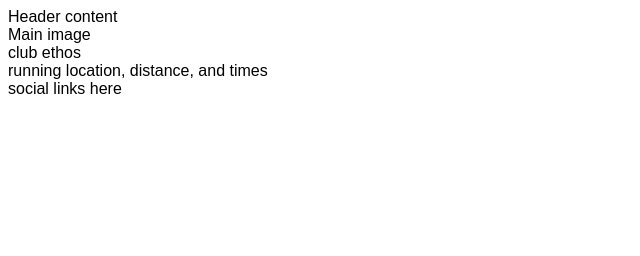
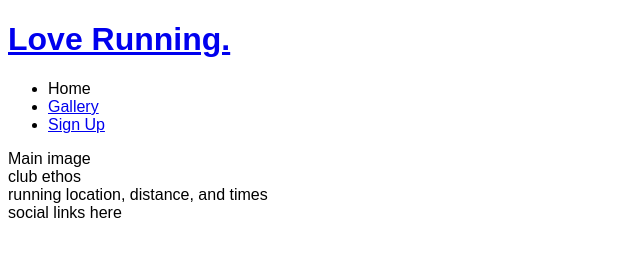
Before and after one commit to NowickiLukasz/love_running, a plain HTML site: page index.html in a window 1280 px wide. Shown: the whole page, without its empty margins (0-640 px from the left). Drawn offline with Linux system fonts and the light colour scheme.

Commit message:
Added navigation menu and home link to index page

```diff
--- a/index.html
+++ b/index.html
@@ -1,16 +1,37 @@
 <!DOCTYPE html>
 <html lang="en">
+
 <head>
     <meta charset="UTF-8">
     <meta http-equiv="X-UA-Compatible" content="IE=edge">
     <meta name="viewport" content="width=device-width, initial-scale=1.0">
     <meta name="description" content="Love Running club for runners in Dublin, Ireland.>
-    <meta name="keywords" content="love running, running club, dublin, Ireland">
+    <meta name=" keywords" content="love running, running club, dublin, Ireland">
     <link rel="stylesheet" href="assets/CSS/styles.css">
     <title>Love Running</title>
 </head>
+
 <body>
-    <header>Header content</header>
+    <header>
+        <a href="index.html">
+            <h1>Love Running.</h1>
+        </a>
+        <nav>
+            <ul>
+                <li>
+                    <a fhref="">Home</a>
+                </li>
+                <li>
+                    <a href="#">Gallery</a>
+                </li>
+                <li>
+                    <a href="#">Sign Up</a>
+                </li>
+            </ul>
+
+        </nav>
+
+    </header>
     <section>
         Main image
     </section>
@@ -24,4 +45,5 @@
         social links here
     </footer>
 </body>
+
 </html>
```
